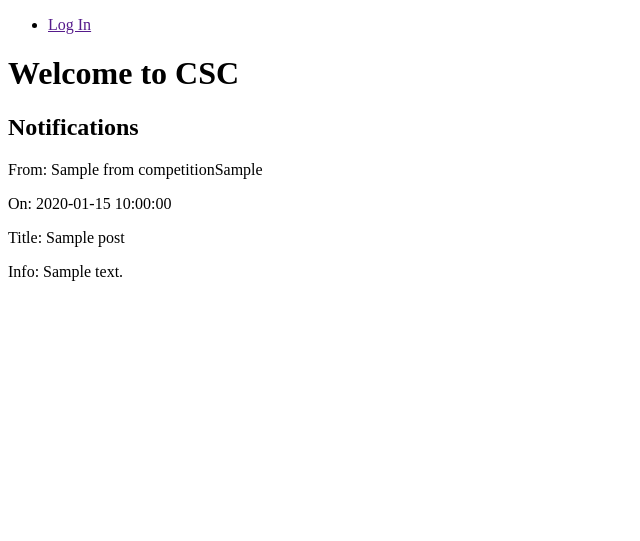
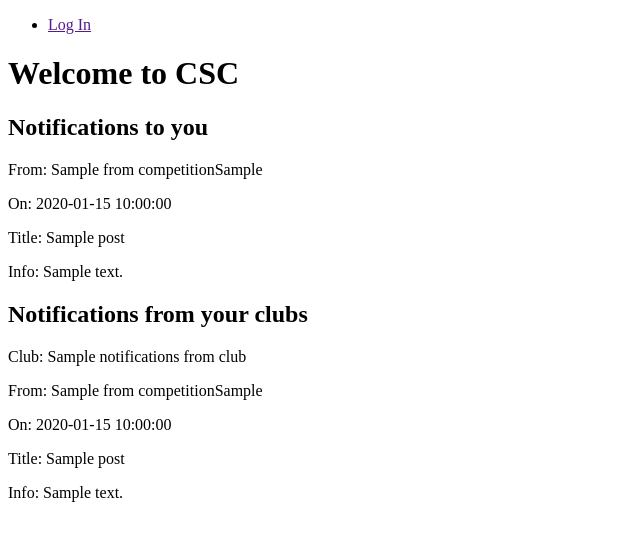
Before and after one commit to shlucker/csc, a Python web app: template csc/templates/home.jinja2 in a window 1280 px wide. Shown: the top 541 px of the page, without its empty margins (0-640 px from the left). Run offline with Jinja, Linux system fonts and the light colour scheme; the template is opened without the code that fills it: most values are stand-ins (such as "Sample title", 1, 10 or a date in 2020).

Commit message:
Still playing around

```diff
--- a/csc/templates/home.jinja2
+++ b/csc/templates/home.jinja2
@@ -19,9 +19,19 @@
 </div>
 
 <h1>Welcome to CSC</h1>
-
+{% if user and user.classtype == 'Member' %}
+    <p>Your school is: {{ user.school.name }}</p>
+{% endif %}
+{% if user and user.clubs %}
+    <p>Your clubs are:</p>
+    <ul>
+    {% for club in user_clubs %}
+        <li>{{ club.name }} - {{ club.school.name }}</li>
+    {% endfor %}
+    </ul>
+{% endif %}
 {% if notifications %}
-    <h2>Notifications</h2>
+    <h2>Notifications to you</h2>
     {% for n in notifications %}
     <div class="notification">
         <p class="post_from">From: {{ n.from_competition.name or '' }}{{ n.from_job_offer or '' }}</p>
@@ -31,5 +41,17 @@
     </div>
     {% endfor %}
 {% endif %}
+{% if notifications_from_clubs %}
+    <h2>Notifications from your clubs</h2>
+    {% for n, c in notifications_from_clubs %}
+    <div class="notification">
+        <p>Club: {{ c.name }}</p>
+        <p class="post_from">From: {{ n.from_competition.name or '' }}{{ n.from_job_offer or '' }}</p>
+        <p class="post_date">On: {{ n.date }}</p>
+        <p class="post_title">Title: {{ n.post.title }}</p>
+        <p class="post_text">Info: {{ n.post.text }}</p>
+    </div>
+    {% endfor %}
+{% endif %}
 </body>
 </html>
--- a/initialize_database.py
+++ b/initialize_database.py
@@ -6,7 +6,7 @@ try:
 except FileNotFoundError:
     pass
 
-import pony.orm as orm
+from pony import orm
 import xlrd
 
 import csc.models as models
```
Also changed, not shown: csc/views.py (+29 -20 lines).
